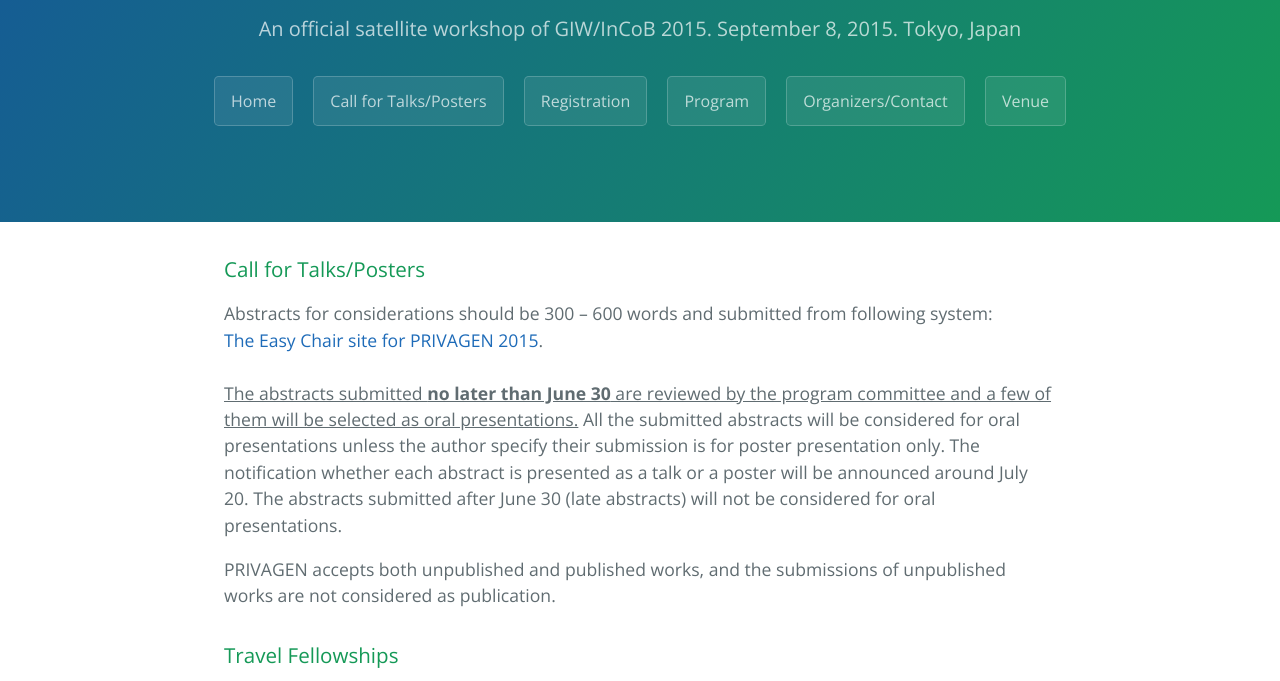
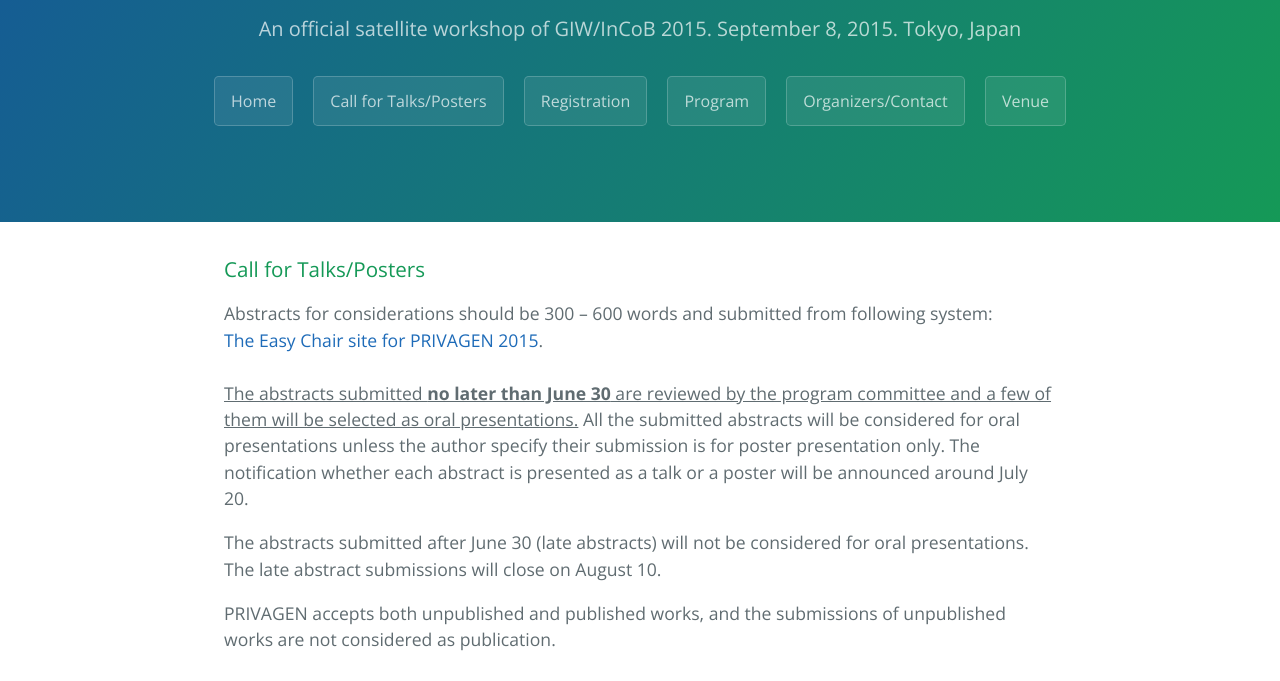
Before and after one commit to aistcrypt/Privacy-Aware-Computational-Genomics, a plain HTML site: page cfp.html in a window 1280 px wide. Shown: the part 239-920 px from the top of the page. Drawn offline with nearby package versions, Linux system fonts and the light colour scheme.

Commit message:
Update cfp.html

```diff
--- a/cfp.html
+++ b/cfp.html
@@ -32,8 +32,11 @@ Abstracts for considerations should be 300 – 600 words and submitted from foll
 <br>
 <br>
 <u>The abstracts submitted <strong>no later than June 30</strong> are reviewed by the program committee and a few of them will be selected as oral presentations.</u> All the submitted abstracts will be considered for oral presentations unless the author specify their submission is for poster presentation only.
-The notification whether each abstract is presented as a talk or a poster will be announced around July 20.
+The notification whether each abstract is presented as a talk or a poster will be announced around July 20.</p>
+
+</p>
 The abstracts submitted after June 30 (late abstracts) will not be considered for oral presentations.
+The late abstract submissions will close on August 10.
 </p>
 <p>
 PRIVAGEN accepts both unpublished and published works, and the submissions of unpublished works are not considered as publication.
```
